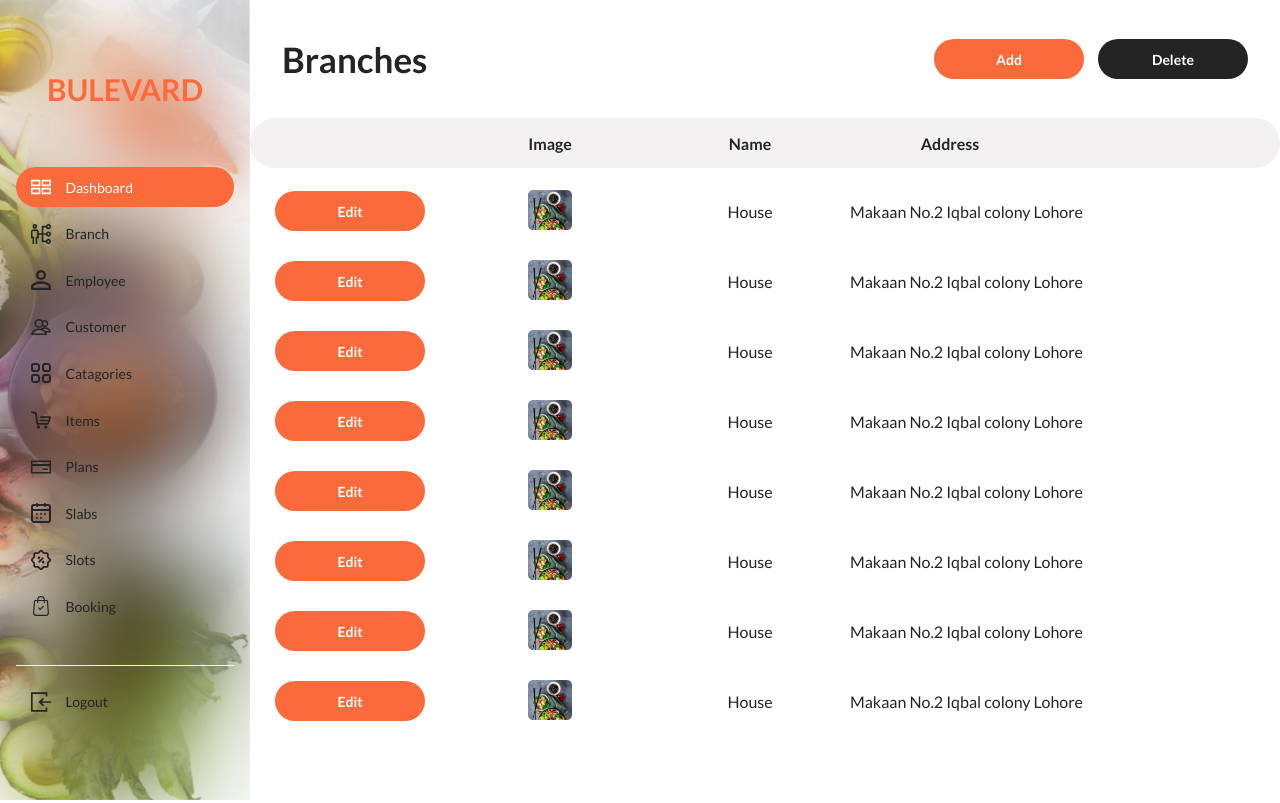
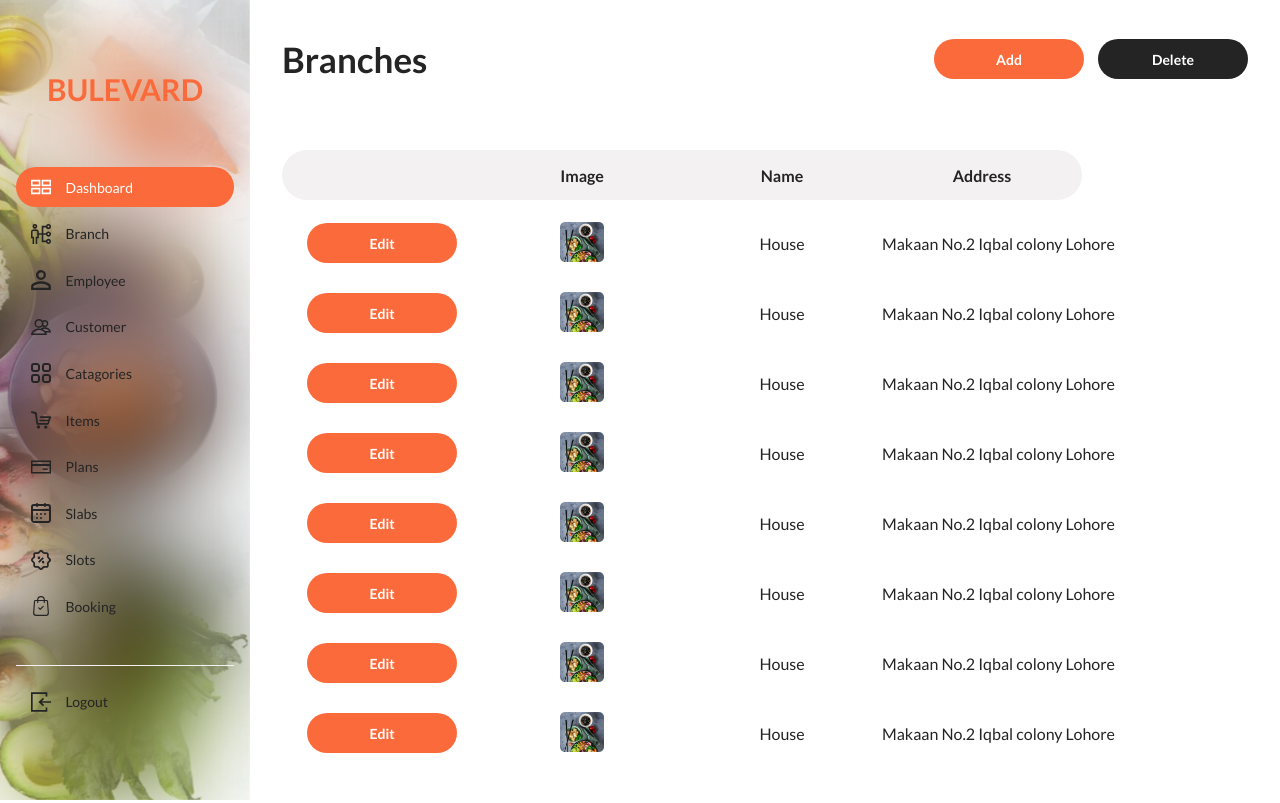
Before and after one commit to abrarkhalidofficial/catering-dashboard, a React (Create React App) app: page /dashboard/branch in a window 1280 px wide. Built offline with nearby package versions, Linux system fonts and the light colour scheme.

Commit message:
design change and scrollbar applied

```diff
--- a/src/Screens/Booking.js
+++ b/src/Screens/Booking.js
@@ -11,7 +11,7 @@ export default function Booking() {
           <Button label="Delete" variant="secondary" />
         </div>
       </div>
-      <div className="boooking__container">
+      <div className="table__container">
         sdfkjsaldkfkjlsaldfjsald;fjsla;dkjflsakdjf;lsajdf;lsjdafl;kj
       </div>
     </div>
--- a/src/Screens/Branch.js
+++ b/src/Screens/Branch.js
@@ -26,7 +26,7 @@ export default function Branch() {
           <Button label="Delete" variant="secondary" />
         </div>
       </div>
-      <div className="branch__container">
+      <div className="table__container">
         <EntryHeadingRow tableHeadingEntryRow={tableHeadingRow} />
         <EntryInfoRow tableEntryInfoRow={tableInfoRow} />
         <EntryInfoRow tableEntryInfoRow={tableInfoRow} />
--- a/src/Screens/Catagory.js
+++ b/src/Screens/Catagory.js
@@ -11,7 +11,7 @@ export default function Catagory() {
           <Button label="Delete" variant="secondary" />
         </div>
       </div>
-      <div className="catagory__container">
+      <div className="table__container">
         sdfkjsaldkfkjlsaldfjsald;fjsla;dkjflsakdjf;lsajdf;lsjdafl;kj
       </div>
     </div>
--- a/src/Screens/Customer.js
+++ b/src/Screens/Customer.js
@@ -28,7 +28,7 @@ export default function Customer() {
           <Button label="Delete" variant="secondary" />
         </div>
       </div>
-      <div className="branch__container">
+      <div className="table__container">
         <EntryHeadingRow tableHeadingEntryRow={tableHeadingRow} />
         <EntryInfoRow tableEntryInfoRow={tableInfoRow} />
         <EntryInfoRow tableEntryInfoRow={tableInfoRow} />
--- a/src/Screens/Employee.js
+++ b/src/Screens/Employee.js
@@ -32,7 +32,7 @@ export default function Employee() {
           <Button label="Delete" variant="secondary" />
         </div>
       </div>
-      <div className="branch__container">
+      <div className="table__container">
         <EntryHeadingRow tableHeadingEntryRow={tableHeadingRow} />
         <EntryInfoRow tableEntryInfoRow={tableInfoRow} />
         <EntryInfoRow tableEntryInfoRow={tableInfoRow} />
--- a/src/Screens/Items.js
+++ b/src/Screens/Items.js
@@ -11,7 +11,7 @@ export default function Items() {
           <Button label="Delete" variant="secondary" />
         </div>
       </div>
-      <div className="item__container">
+      <div className="table__container">
         sdfkjsaldkfkjlsaldfjsald;fjsla;dkjflsakdjf;lsajdf;lsjdafl;kj
       </div>
     </div>
--- a/src/Screens/Plans.js
+++ b/src/Screens/Plans.js
@@ -11,7 +11,7 @@ export default function Plans() {
           <Button label="Delete" variant="secondary" />
         </div>
       </div>
-      <div className="plan__container">
+      <div className="table__container">
         sdfkjsaldkfkjlsaldfjsald;fjsla;dkjflsakdjf;lsajdf;lsjdafl;kj
       </div>
     </div>
--- a/src/Screens/Slabs.js
+++ b/src/Screens/Slabs.js
@@ -28,7 +28,7 @@ export default function Slabs() {
           <Button label="Delete" variant="secondary" />
         </div>
       </div>
-      <div className="branch__container">
+      <div className="table__container">
         <EntryHeadingRow tableHeadingEntryRow={tableHeadingRow} />
         <EntryInfoRow tableEntryInfoRow={tableInfoRow} />
         <EntryInfoRow tableEntryInfoRow={tableInfoRow} />
--- a/src/Screens/Slots.js
+++ b/src/Screens/Slots.js
@@ -24,7 +24,7 @@ export default function Slots() {
           <Button label="Delete" variant="secondary" />
         </div>
       </div>
-      <div className="branch__container">
+      <div className="table__container">
         <EntryHeadingRow tableHeadingEntryRow={tableHeadingRow} />
         <EntryInfoRow tableEntryInfoRow={tableInfoRow} />
         <EntryInfoRow tableEntryInfoRow={tableInfoRow} />
--- a/src/Styles/global.scss
+++ b/src/Styles/global.scss
@@ -188,9 +188,12 @@ p {
 .table__container {
   flex: 1;
   padding: 2em;
+  max-width: 1200px;
+  overflow: auto;
 }
 .entry__heading__row {
   display: flex;
+  width: fit-content;
   flex-direction: row;
   text-align: center;
   height: fit-content;
@@ -209,6 +212,7 @@ p {
 }
 .entry__info__row {
   display: flex;
+  width: fit-content;
   height: fit-content;
   min-height: 50px;
   flex-direction: row;
```
